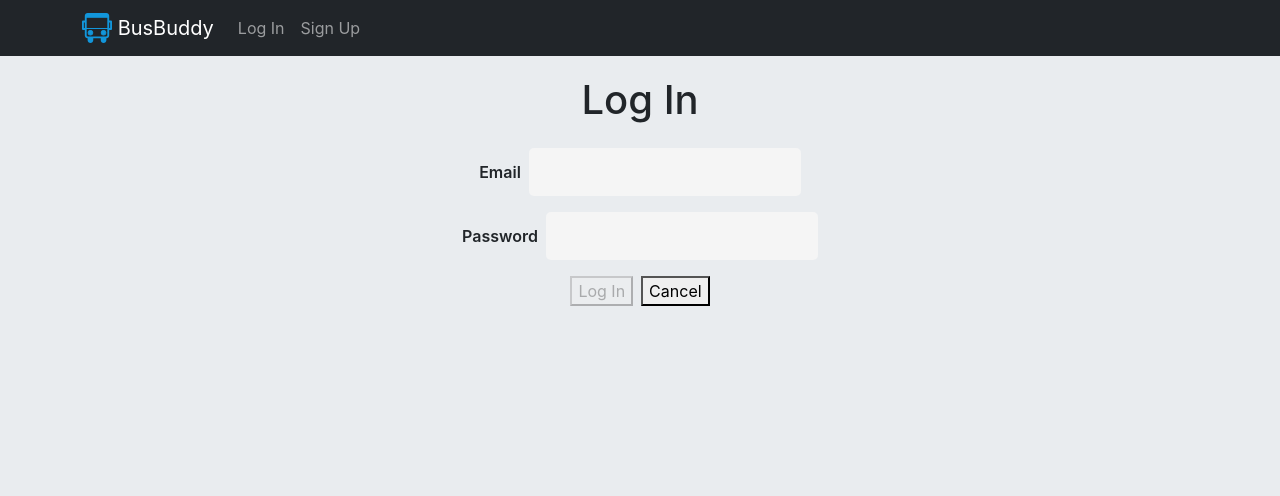
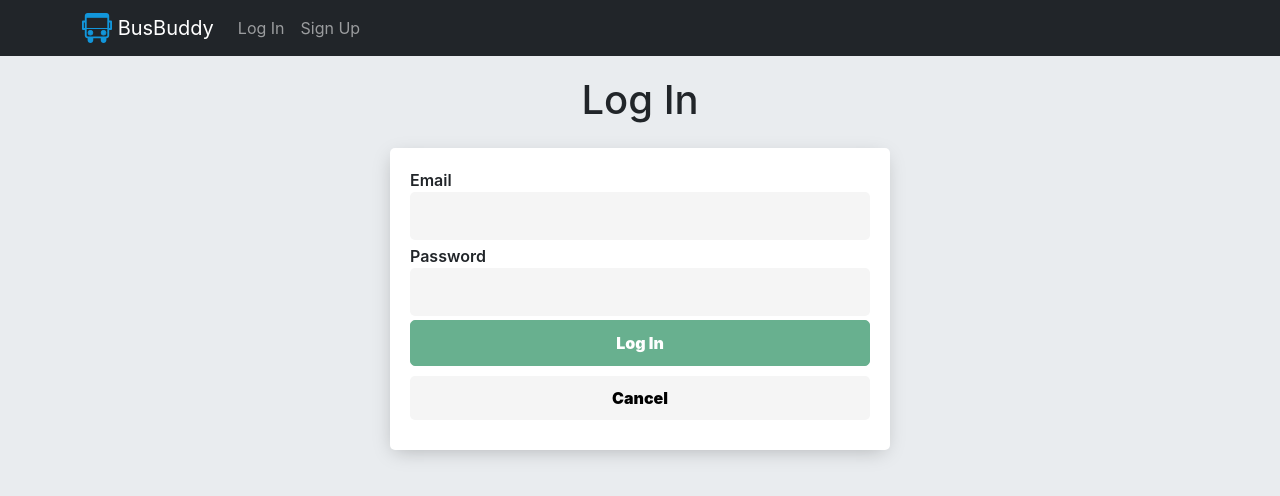
Before and after one commit to leonshiyan/bus-buddy-front-end, a React (Vite) app: page /login in a window 1280 px wide. Shown: the top 496 px of the page. Built offline with nearby package versions, Linux system fonts and the light colour scheme; no server answers.

Commit message:
login css update

```diff
--- a/src/components/LoginForm/LoginForm.module.css
+++ b/src/components/LoginForm/LoginForm.module.css
@@ -1,16 +1,82 @@
 .container {
+  width: 100%;
   display: flex;
-  flex-flow: column nowrap;
-  justify-content: center;
-  align-items: center;
+  padding: 20px;
+  max-width: 500px;
+  border-radius: 5px;
   margin-bottom: 50px;
+  flex-direction: column;
+  background-color: white;
+  border: 1px solid var(--border);
+  box-shadow: -1px 5px 19px -5px rgba(0, 0, 0, 0.25);
+  -moz-box-shadow: -1px 5px 19px -5px rgba(0, 0, 0, 0.25);
+  -webkit-box-shadow: -1px 5px 19px -5px rgba(0, 0, 0, 0.25);
 }
 
-.label,
-.button {
-  margin-right: 0.5rem;
+.container label,
+.container button {
+  width: 100%;
 }
 
 .inputContainer {
-  margin-bottom: 1rem;
+  width: 100%;
+  display: flex;
+  margin-bottom: .25rem;
+  flex-direction: column;
 }
+
+input {
+  border: none;
+  padding: 12px;
+  font-size: 16px;
+  resize: vertical;
+  border-radius: 5px;
+  background: whitesmoke;
+  margin: 7px 0px 14px 0px;
+  border: 1px solid var(--border);
+}
+
+label {
+  font-size: 16px;
+  font-weight: 600;
+}
+
+.container button {
+  color: white;
+  font-size: 16px;
+  cursor: pointer;
+  font-weight: 900;
+  margin-bottom: 10px;
+  border-radius: 5px;
+  text-align: center;
+  padding: 10px 24px 10px 24px;
+}
+
+.container a button {
+  color: black;
+  font-size: 16px;
+  cursor: pointer;
+  font-weight: 900;
+  border-radius: 5px;
+  text-align: center;
+  background: whitesmoke;
+  border: 1px solid var(--border);
+}
+
+
+input[type="file"] {
+  padding: 0;
+  border: none;
+  background: none;
+  margin-bottom: 24px;
+}
+
+input::file-selector-button {
+  font-size: 12px;
+  font-weight: 600;
+  border-radius: 5px;
+  padding: 14px 28px;
+  margin-right: 28px;
+  text-align: center;
+  border: 1px solid var(--border);
+}
--- a/src/components/LoginForm/LoginForm.tsx
+++ b/src/components/LoginForm/LoginForm.tsx
@@ -12,6 +12,9 @@ import * as authService from '../../services/authService'
 import { AuthFormProps } from '../../types/props'
 import { LoginFormData } from '../../types/forms'
 import { handleErrMsg } from '../../types/validators'
+
+// components
+import Button from 'react-bootstrap/Button'
 
 const LoginForm = (props: AuthFormProps): JSX.Element => {
   const {updateMessage, handleAuthEvt} = props
@@ -72,11 +75,15 @@ const LoginForm = (props: AuthFormProps): JSX.Element => {
         />
       </div>
       <div>
-        <button disabled={isFormInvalid()} className={styles.button}>
+        <Button
+        disabled={isFormInvalid()}
+        variant = "success"
+        type="submit"
+        >
           Log In
-        </button>
+        </Button>
         <Link to="/">
-          <button>Cancel</button>
+          <Button variant = "warning">Cancel</Button>
         </Link>
       </div>
     </form>
```
